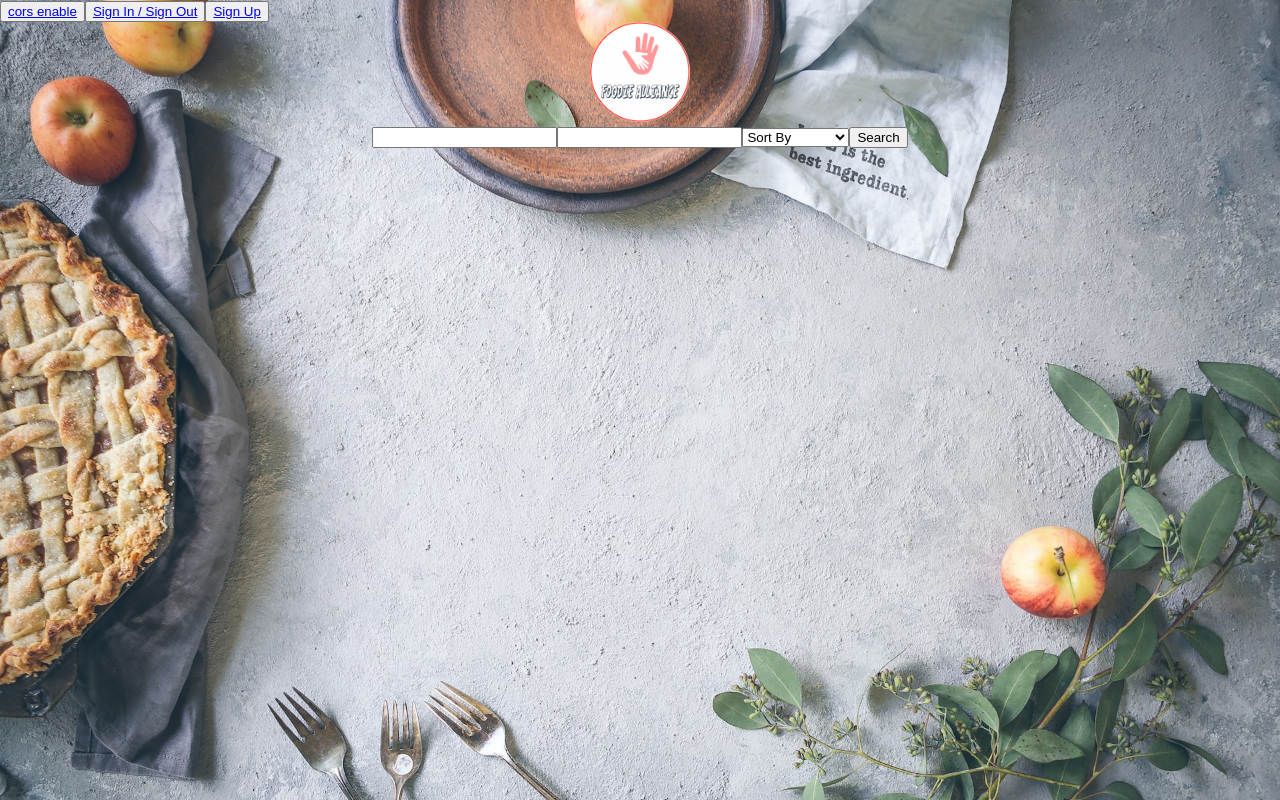
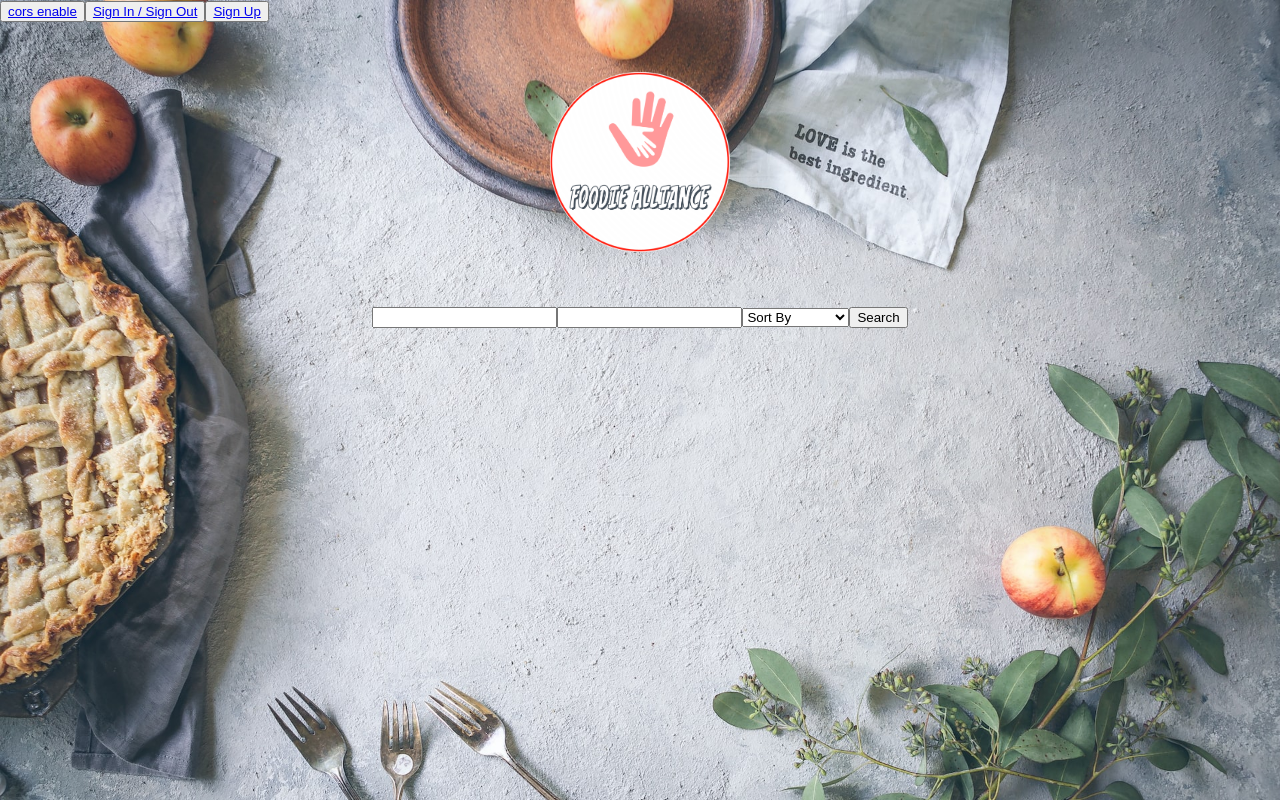
Before and after one commit to zbl14/capstone-planning-log-and-proposal, a React (Create React App) app: page / in a window 1280 px wide. Built offline with nearby package versions, Linux system fonts and the light colour scheme; no server answers.

Commit message:
styling: SearchArea, FoodieAllianceLogo

```diff
--- a/src/components/landingPage/LandingPage.js
+++ b/src/components/landingPage/LandingPage.js
@@ -1,10 +1,21 @@
 import React from "react";
 import SearchBar from "./searchBar/SearchBar";
-import { useNavigate } from "react-router-dom";
+import { useNavigate, Link } from "react-router-dom";
 import { BackgroundSlideshow } from "./backgroundSlider/BackGroundSlider";
 import TopNav from "../TopNav";
-import { Link } from "react-router-dom";
 import logo from "./../../assets/foodie-alliance-logo.png";
+import styled from "styled-components";
+
+const FoodieAllianceLogo = styled.img`
+  width: 180px;
+  margin: 50px 0;
+`;
+
+const SearchArea = styled.section`
+  display: flex;
+  flex-direction: column;
+  align-items: center;
+`;
 
 const LandingPage = () => {
   const navigate = useNavigate();
@@ -20,18 +31,12 @@ const LandingPage = () => {
   return (
     <React.Fragment>
       <TopNav />
-      <div
-        style={{
-          display: "flex",
-          flexDirection: "column",
-          alignItems: "center",
-        }}
-      >
+      <SearchArea>
         <Link to="/">
-          <img src={logo} alt="logo" width="100px" />
+          <FoodieAllianceLogo src={logo} alt="logo" />
         </Link>
         <SearchBar search={search} />
-      </div>
+      </SearchArea>
       <BackgroundSlideshow />
     </React.Fragment>
   );
```
